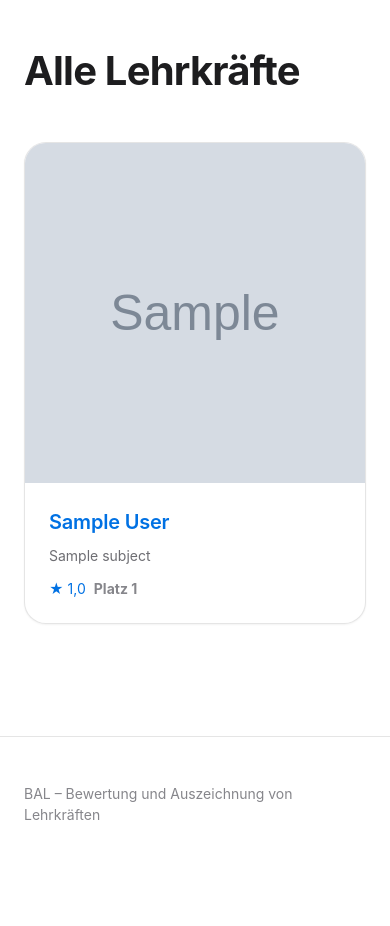
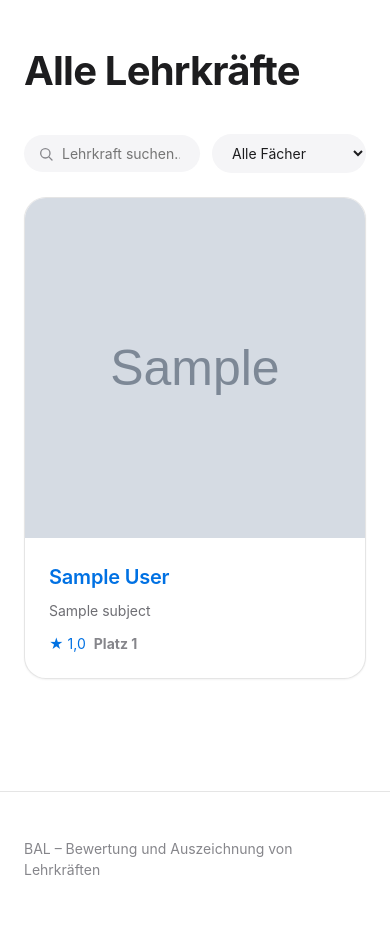
Before and after one commit to RYZE-101/BAL, a Django app: page /lehrkraefte/ in a window 390 px wide. Shown: the part 53-979 px from the top of the page. Before the commit the page ends 873 px from the top, so only its background shows below. Run offline with Django 5.2, Linux system fonts and the light colour scheme; tables that the repository leaves empty hold one stand-in row (values such as "Sample post"); grey boxes marked "Sample" are stand-in pictures.

Commit message:
feat: Lehrkraft-Suche (Fuzzy) + Fächer-Filter auf Übersicht
- Suchfeld (Pill, Lupe) rechts neben 'Alle Lehrkräfte' + Fächer-Dropdown
- Live-Filter via Fetch (Debounce 300ms), kein Reload
- Fuzzy: rapidfuzz >70 (gross-/kleinschreibungs-tolerant), Relevanz-Sortierung
  (Substring zuerst, dann Ähnlichkeit); Fächer-Filter UND-verknüpft
- Monochromer SVG-Empty-State bei null Treffern; mobil untereinander
- Tests: Typo (Meidner/Meithner), Case, Substring, Fach-Filter, UND-Kombi

```diff
--- a/bal/urls.py
+++ b/bal/urls.py
@@ -9,6 +9,7 @@ urlpatterns = [
     path('accounts/signup/', views.signup, name='signup'),
     path('', views.home, name='home'),
     path('lehrkraefte/', views.teacher_list, name='teacher_list'),
+    path('lehrkraefte/_partial/', views.teacher_list_partial, name='teacher_list_partial'),
     path('lehrkraefte/<slug:slug>/', views.teacher_detail, name='teacher_detail'),
     path('lehrkraefte/<slug:slug>/bewerten/', views.rate_teacher, name='rate_teacher'),
     path('ranking/', views.ranking, name='ranking'),
--- a/core/views.py
+++ b/core/views.py
@@ -11,6 +11,7 @@ from .models import (
     Rating,
     RatingAnswer,
     RatingQuestion,
+    Subject,
     Teacher,
     TeacherAchievement,
     TeacherScore,
@@ -35,13 +36,57 @@ def home(request):
 
 
 def teacher_list(request):
-    teachers = (
+    teachers = _filter_teachers(request)
+    subjects = Subject.objects.order_by('name')
+    selected = request.GET.getlist('subject')
+    return render(request, 'core/teacher_list.html', {
+        'teachers': teachers,
+        'subjects': subjects,
+        'selected_subjects': [str(x) for x in selected],
+    })
+
+
+def teacher_list_partial(request):
+    """HTML-Fragment für die Live-Suche/Filter der Lehrkräfte-Liste."""
+    teachers = _filter_teachers(request)
+    return render(request, 'core/_teacher_grid.html', {'teachers': teachers})
+
+
+def _filter_teachers(request):
+    """Filtert Lehrkräfte nach Textsuche (Fuzzy) + Fächer (UND-Verknüpfung).
+
+    - Groß-/Kleinschreibung: über icontains / lower-Name.
+    - Tippfehler: rapidfuzz-Score (Schwellenwert > 70), nach Relevanz sortiert
+      (exakte Substring-Treffer zuerst, dann nach Ähnlichkeit).
+    - Fächer: Lehrkraft muss (mindestens) eines der gewählten Fächer unterrichten.
+    """
+    from rapidfuzz import fuzz
+
+    q = request.GET.get('q', '').strip()
+    subject_ids = [sid for sid in request.GET.getlist('subject') if sid]
+
+    qs = (
         Teacher.objects.filter(is_active=True)
         .select_related('score')
         .prefetch_related('subjects')
-        .order_by('name')
     )
-    return render(request, 'core/teacher_list.html', {'teachers': teachers})
+    if subject_ids:
+        qs = qs.filter(subjects__id__in=subject_ids).distinct()
+
+    if not q:
+        return list(qs.order_by('name'))
+
+    ql = q.lower()
+    results = []
+    for t in qs:
+        name = t.name.lower()
+        score = fuzz.ratio(ql, name)
+        if ql in name or score > 70:
+            t._exact = ql in name
+            t._fuzzy = score
+            results.append(t)
+    results.sort(key=lambda t: (not t._exact, -t._fuzzy))
+    return results
 
 
 def teacher_detail(request, slug):
--- a/requirements.txt
+++ b/requirements.txt
@@ -2,3 +2,4 @@ Django>=5.0,<7
 Pillow>=10.0
 gunicorn>=21.0
 psycopg2-binary>=2.9
+rapidfuzz>=3.0
--- a/static/css/style.css
+++ b/static/css/style.css
@@ -751,6 +751,58 @@ body.menu-open { overflow: hidden; }
 }
 .title-xl { font-size: var(--fs-xl); }
 
+/* Lehrkräfte-Suche + Fächer-Filter */
+.teacher-controls {
+    display: flex;
+    align-items: center;
+    gap: var(--space-3);
+    flex-wrap: wrap;
+}
+.search-field {
+    position: relative;
+    display: flex;
+    align-items: center;
+}
+.search-field .search-icon {
+    position: absolute;
+    left: 14px;
+    width: 16px;
+    height: 16px;
+    color: var(--text-tertiary);
+    pointer-events: none;
+}
+.search-field input[type="search"] {
+    padding: 10px 16px 10px 38px;
+    border: none;
+    border-radius: var(--radius-full);
+    background: var(--bg-muted);
+    color: var(--text);
+    font-size: var(--fs-sm);
+    font-family: var(--font);
+    width: 220px;
+    transition: box-shadow var(--duration) var(--ease), background var(--duration) var(--ease);
+}
+.search-field input[type="search"]:focus {
+    outline: none;
+    box-shadow: 0 0 0 3px color-mix(in srgb, var(--accent) 25%, transparent);
+    background: var(--bg-elevated);
+}
+.search-field input[type="search"]::-webkit-search-cancel-button { -webkit-appearance: none; }
+#teacher-subject {
+    padding: 10px 16px;
+    border: none;
+    border-radius: var(--radius-full);
+    background: var(--bg-muted);
+    color: var(--text);
+    font-size: var(--fs-sm);
+    font-family: var(--font);
+    cursor: pointer;
+}
+#teacher-subject:focus {
+    outline: none;
+    box-shadow: 0 0 0 3px color-mix(in srgb, var(--accent) 25%, transparent);
+}
+
 /* ---------- Footer ---------- */
 .site-footer {
     margin-top: var(--space-8);
@@ -893,6 +945,15 @@ body.menu-open { overflow: hidden; }
         font-weight: 500;
     }
 
+    .section-head {
+        flex-direction: column;
+        align-items: stretch;
+        gap: var(--space-4);
+    }
+    .teacher-controls { width: 100%; }
+    .search-field { flex: 1; }
+    .search-field input[type="search"] { width: 100%; }
+
     .profile-header { flex-direction: column; text-align: center; }
     .profile-header .subjects { justify-content: center; }
     .hero-stats { gap: var(--space-5); flex-wrap: wrap; }
--- a/static/js/main.js
+++ b/static/js/main.js
@@ -109,6 +109,35 @@ document.addEventListener('input', function (e) {
     }
 });
 
+// Live-Suche/Fächer-Filter auf der Lehrkräfte-Übersicht (Debounce 300ms)
+(function () {
+    var input = document.getElementById('teacher-q');
+    var subject = document.getElementById('teacher-subject');
+    var container = document.getElementById('teacher-grid-container');
+    if (!input || !container) return;
+    var url = container.getAttribute('data-url');
+    if (!url) return;
+    var timer = null;
+
+    function refresh() {
+        var params = new URLSearchParams();
+        if (input.value.trim()) params.set('q', input.value.trim());
+        if (subject && subject.value) params.set('subject', subject.value);
+        fetch(url + '?' + params.toString(), { headers: { 'X-Requested-With': 'XMLHttpRequest' } })
+            .then(function (r) { return r.ok ? r.text() : null; })
+            .then(function (html) { if (html) container.innerHTML = html; })
+            .catch(function () {});
+    }
+
+    input.addEventListener('input', function () {
+        clearTimeout(timer);
+        timer = setTimeout(refresh, 300);
+    });
+    if (subject) {
+        subject.addEventListener('change', refresh);
+    }
+})();
+
 // Ranking-Polling (alle 10s aktualisieren ohne Reload)
 (function () {
     var list = document.getElementById('ranking-list');
--- /dev/null
+++ b/templates/core/_teacher_grid.html
@@ -0,0 +1,31 @@
+{% comment %}
+Lehrkräfte-Grid (wird für Initial-Load und Live-Suche wiederverwendet).
+Kontext: teachers
+{% endcomment %}
+<div class="teacher-grid">
+    {% for teacher in teachers %}
+        <a class="card teacher-card" href="{% url 'teacher_detail' teacher.slug %}">
+            {% include 'core/_teacher_photo.html' with teacher=teacher class='teacher-photo' %}
+            <div class="teacher-card-body">
+                <h3>{{ teacher.name }}</h3>
+                <div class="subjects">
+                    {% for s in teacher.subjects.all %}{{ s.name }}{% if not forloop.last %} · {% endif %}{% endfor %}
+                </div>
+                {% if teacher.score.rating_count > 0 %}
+                    <div class="score-line">★ {{ teacher.score.avg_overall|floatformat:1 }}
+                        <span class="rank-delta {% if teacher.score.rank %}new{% endif %}">Platz {{ teacher.score.rank }}</span>
+                    </div>
+                {% else %}
+                    <div class="score-line">Noch keine Bewertungen</div>
+                {% endif %}
+            </div>
+        </a>
+    {% empty %}
+        <div class="empty-state grid-span">
+            <div class="empty-icon">
+                <svg viewBox="0 0 24 24" fill="none" stroke="currentColor" stroke-width="1.5" stroke-linecap="round" stroke-linejoin="round" aria-hidden="true"><circle cx="11" cy="11" r="7"/><line x1="21" y1="21" x2="16.65" y2="16.65"/></svg>
+            </div>
+            <p>Keine Lehrkräfte gefunden.</p>
+        </div>
+    {% endfor %}
+</div>
--- a/templates/core/teacher_list.html
+++ b/templates/core/teacher_list.html
@@ -4,33 +4,21 @@
 <div class="container section">
     <div class="section-head">
         <h1 class="section-title">Alle Lehrkräfte</h1>
+        <div class="teacher-controls">
+            <div class="search-field">
+                <svg class="search-icon" viewBox="0 0 24 24" fill="none" stroke="currentColor" stroke-width="2" stroke-linecap="round" stroke-linejoin="round" aria-hidden="true"><circle cx="11" cy="11" r="7"/><line x1="21" y1="21" x2="16.65" y2="16.65"/></svg>
+                <input type="search" id="teacher-q" placeholder="Lehrkraft suchen…" value="{{ request.GET.q|default:'' }}" autocomplete="off">
+            </div>
+            <select id="teacher-subject" aria-label="Nach Fach filtern">
+                <option value="">Alle Fächer</option>
+                {% for s in subjects %}
+                    <option value="{{ s.id }}" {% if s.id|stringformat:"s" in selected_subjects %}selected{% endif %}>{{ s.name }}</option>
+                {% endfor %}
+            </select>
+        </div>
     </div>
-    <div class="teacher-grid">
-        {% for teacher in teachers %}
-            <a class="card teacher-card" href="{% url 'teacher_detail' teacher.slug %}">
-                {% include 'core/_teacher_photo.html' with class='teacher-photo' %}
-                <div class="teacher-card-body">
-                    <h3>{{ teacher.name }}</h3>
-                    <div class="subjects">
-                        {% for s in teacher.subjects.all %}{{ s.name }}{% if not forloop.last %} · {% endif %}{% endfor %}
-                    </div>
-                    {% if teacher.score.rating_count > 0 %}
-                        <div class="score-line">★ {{ teacher.score.avg_overall|floatformat:1 }}
-                            <span class="rank-delta {% if teacher.score.rank %}new{% endif %}">Platz {{ teacher.score.rank }}</span>
-                        </div>
-                    {% else %}
-                        <div class="score-line">Noch keine Bewertungen</div>
-                    {% endif %}
-                </div>
-            </a>
-        {% empty %}
-            <div class="empty-state grid-span">
-                <div class="empty-icon">
-                    <svg viewBox="0 0 24 24" fill="none" stroke="currentColor" stroke-width="1.5" stroke-linecap="round" stroke-linejoin="round" aria-hidden="true"><path d="M20 21v-2a4 4 0 0 0-4-4H8a4 4 0 0 0-4 4v2"/><circle cx="12" cy="7" r="4"/></svg>
-                </div>
-                <p>Noch keine Lehrkräfte vorhanden.</p>
-            </div>
-        {% endfor %}
+    <div id="teacher-grid-container" data-url="{% url 'teacher_list_partial' %}">
+        {% include 'core/_teacher_grid.html' %}
     </div>
 </div>
 {% endblock %}
```
Also changed, not shown: core/tests.py (+38 -0 lines), 1 other file.
